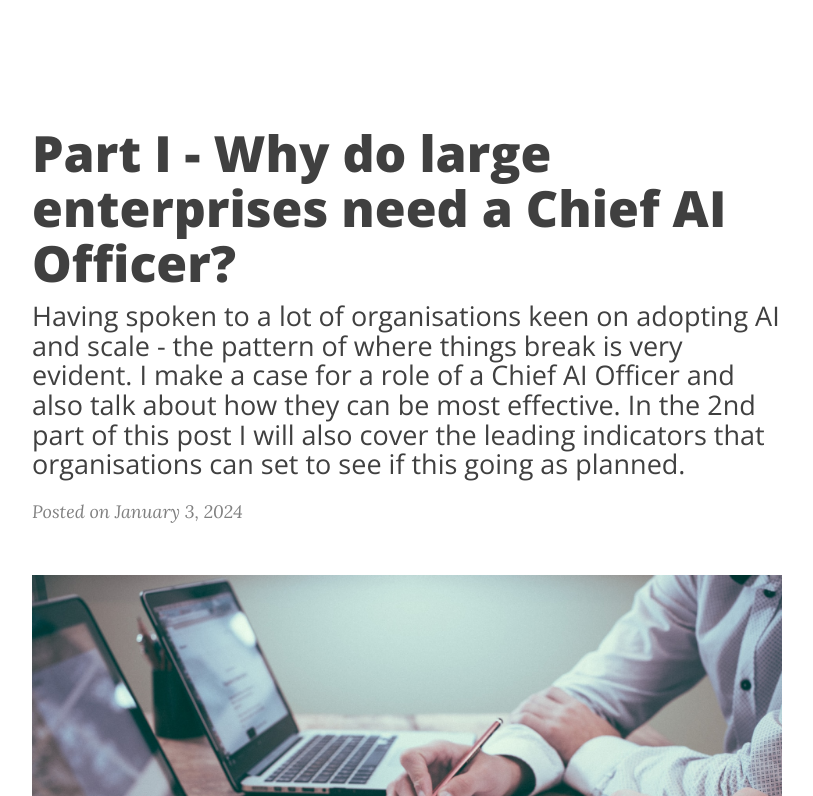
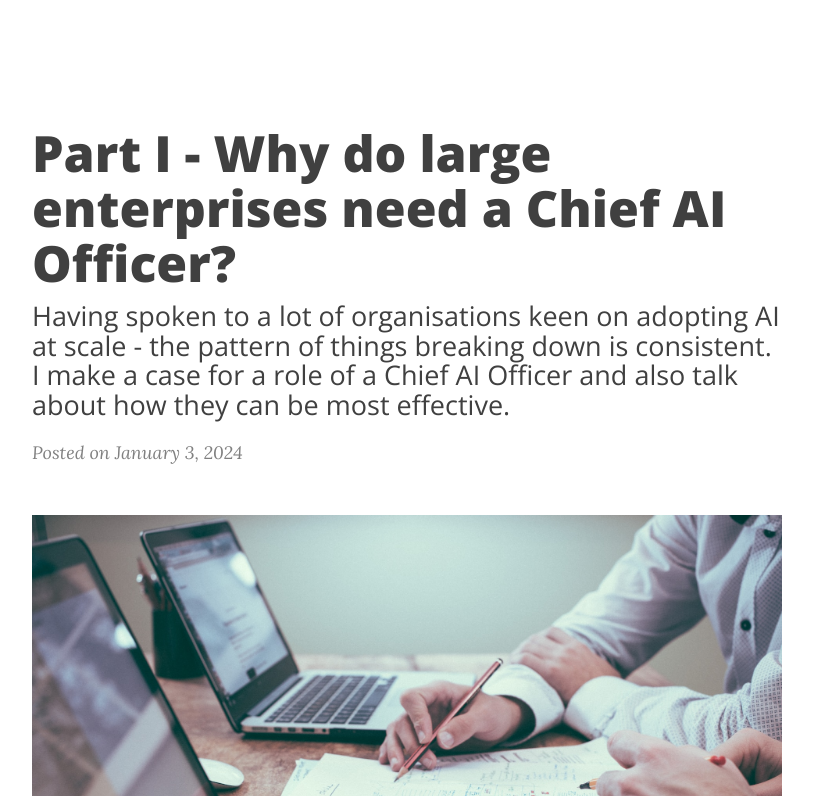
Before and after one commit to rajatpandit/rajatpandit.github.io, a Jekyll site: the page built from _posts/2024-01-03-why-do-enterprises-need-a-CAIO.md, in a window 1280 px wide and 900 px high, cut to the strip 104-900 px from the top of the window. Shown: the whole strip, without its empty margins (233-1046 px from the left). Built offline with Jekyll 4.4.1, drawn with Linux system fonts in a browser that asks for light colours; nearby versions of some CDN libraries; comment, search, counter and statistics services are not loaded.

Commit message:
updating summary

```diff
--- a/_posts/2024-01-03-why-do-enterprises-need-a-CAIO.md
+++ b/_posts/2024-01-03-why-do-enterprises-need-a-CAIO.md
@@ -1,7 +1,7 @@
 ---
 layout: post
 title: Part I - Why do large enterprises need a Chief AI Officer?
-subtitle: Having spoken to a lot of organisations keen on adopting AI and scale - the pattern of where things break is very evident. I make a case for a role of a Chief AI Officer and also talk about how they can be most effective. In the 2nd part of this post I will also cover the leading indicators that organisations can set to see if this going as planned.
+subtitle: Having spoken to a lot of organisations keen on adopting AI at scale - the pattern of things breaking down is consistent. I make a case for a role of a Chief AI Officer and also talk about how they can be most effective.
 share-img: /img/assets/scott-graham-5fNmWej4tAA-unsplash.jpg
 comments: true
 ---
```
